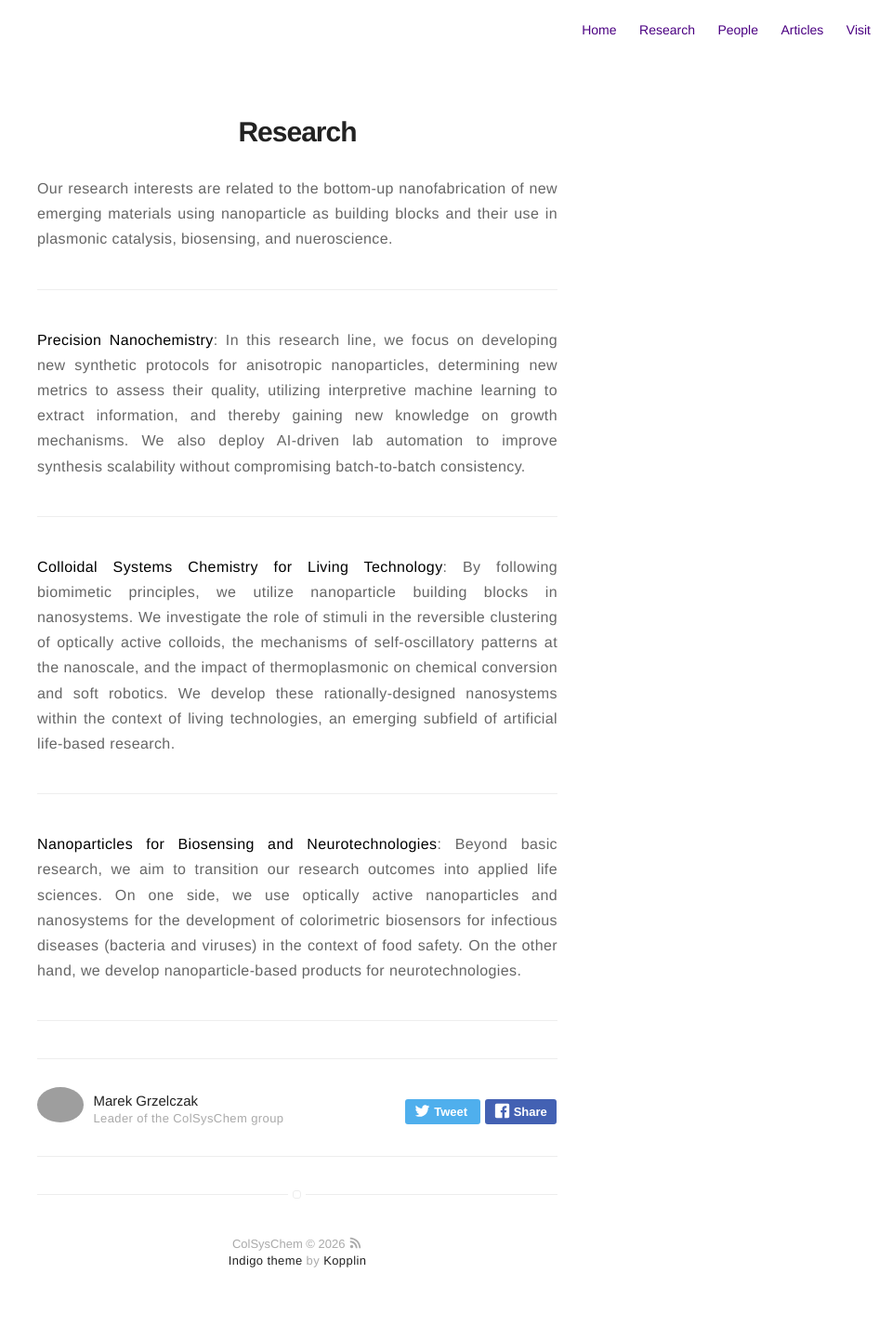
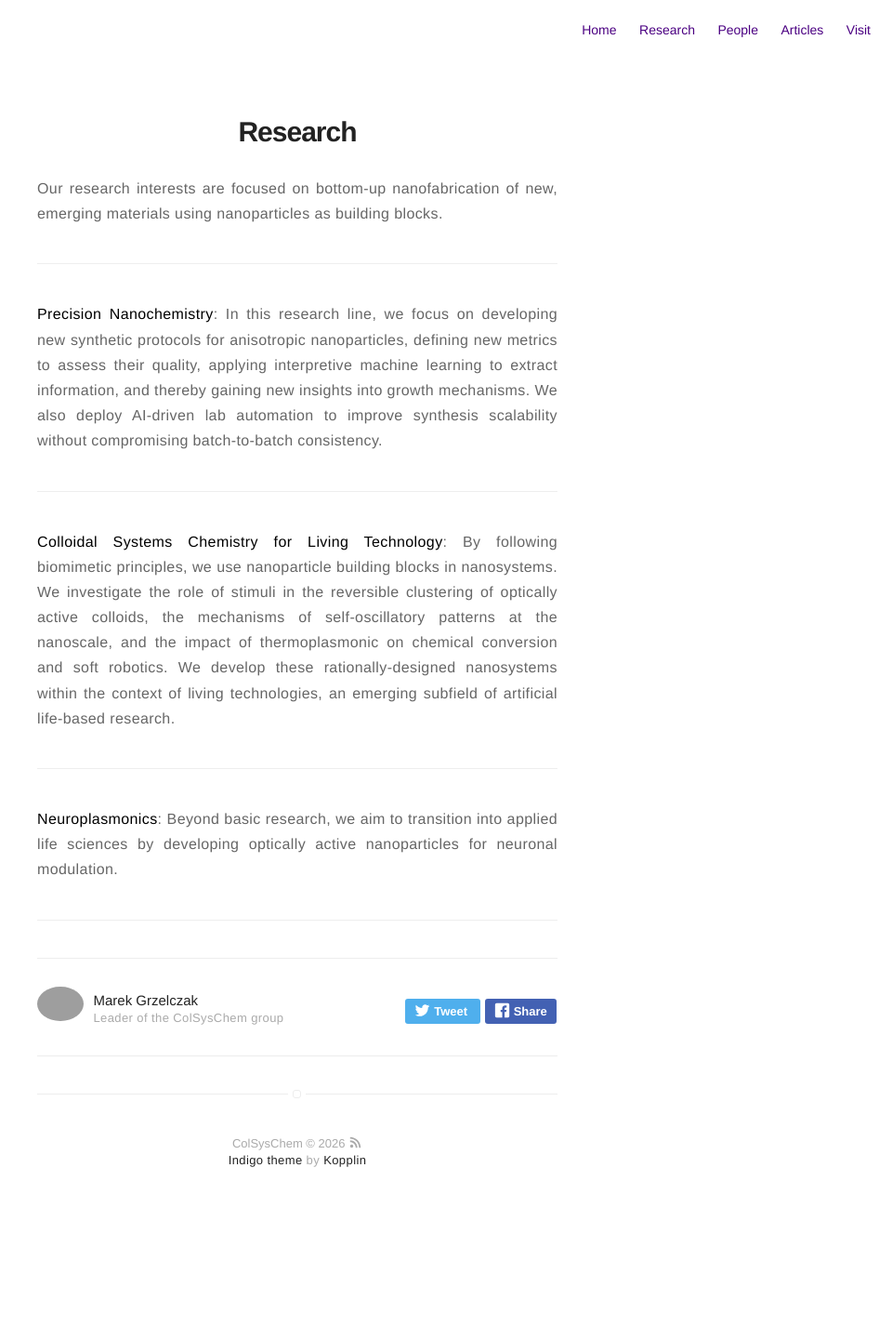
Before and after one commit to colsyschem/colsyschem.github.io, a Jekyll site: the page built from research.md, in a window 1280 px wide. Shown: the whole page at 93% size, without its empty margins (320-1280 px from the left). Built offline with Jekyll 4.4.1, drawn with Linux system fonts in a browser that asks for light colours; after the commit the page ends 1319 px from its top, so only the background shows below that.

Commit message:
Update research.md
research

```diff
--- a/research.md
+++ b/research.md
@@ -11,18 +11,18 @@ author: marekgrzelczak
 description: Current research activities @ ColSysChem
 ---
 
-Our research interests are related to the bottom-up nanofabrication of new emerging materials using nanoparticle as building blocks and their use in plasmonic catalysis, biosensing, and nueroscience.
+Our research interests are focused on bottom-up nanofabrication of new, emerging materials using nanoparticles as building blocks.
 
 ---
 
-**Precision Nanochemistry**: In this research line, we focus on developing new synthetic protocols for anisotropic nanoparticles, determining new metrics to assess their quality, utilizing interpretive machine learning to extract information, and thereby gaining new knowledge on growth mechanisms. We also deploy AI-driven lab automation to improve synthesis scalability without compromising batch-to-batch consistency.
+**Precision Nanochemistry**: In this research line, we focus on developing new synthetic protocols for anisotropic nanoparticles, defining new metrics to assess their quality, applying interpretive machine learning to extract information, and thereby gaining new insights into growth mechanisms. We also deploy AI-driven lab automation to improve synthesis scalability without compromising batch-to-batch consistency.
 
 ---
 
-**Colloidal Systems Chemistry for Living Technology**: By following biomimetic principles, we utilize nanoparticle building blocks in nanosystems. We investigate the role of stimuli in the reversible clustering of optically active colloids, the mechanisms of self-oscillatory patterns at the nanoscale, and the impact of thermoplasmonic on chemical conversion and soft robotics. We develop these rationally-designed nanosystems within the context of living technologies, an emerging subfield of artificial life-based research.
+**Colloidal Systems Chemistry for Living Technology**: By following biomimetic principles, we use nanoparticle building blocks in nanosystems. We investigate the role of stimuli in the reversible clustering of optically active colloids, the mechanisms of self-oscillatory patterns at the nanoscale, and the impact of thermoplasmonic on chemical conversion and soft robotics. We develop these rationally-designed nanosystems within the context of living technologies, an emerging subfield of artificial life-based research.
 
 ---
 
-**Nanoparticles for Biosensing and Neurotechnologies**: Beyond basic research, we aim to transition our research outcomes into applied life sciences. On one side, we use optically active nanoparticles and nanosystems for the development of colorimetric biosensors for infectious diseases (bacteria and viruses) in the context of food safety. On the other hand, we develop nanoparticle-based products for neurotechnologies.
+**Neuroplasmonics**: Beyond basic research, we aim to transition into applied life sciences by developing optically active nanoparticles for neuronal modulation.
 
 ---
```
